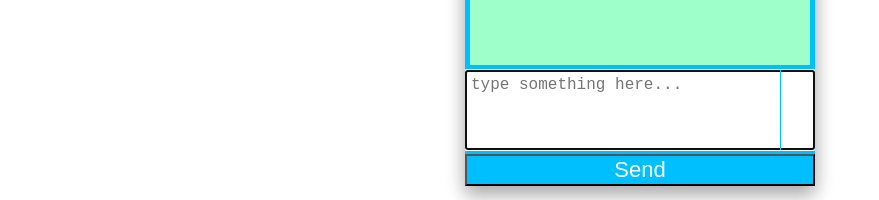
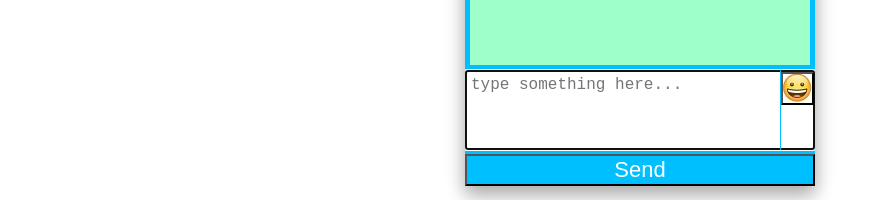
Before and after one commit to codotronix/baricons, a plain HTML site: page quick demo/index.html in a window 1280 px wide. Shown: the part 482-682 px from the top of the page, without its empty margins (0-879 px from the left). Drawn offline with Linux system fonts and the light colour scheme.

Commit message:
smiley button created

```diff
--- a/quick demo/index.html
+++ b/quick demo/index.html
@@ -16,7 +16,9 @@
 		<div class="chat-accumulator"></div>
 		<div class="chat-input-area">
 			<textarea class="chat-input" placeholder="type something here..."></textarea>
-			<div class="chat-input-right-toolbox"></div>
+			<div class="chat-input-right-toolbox">
+				<button type="button" id="show-smiley"></button>
+			</div>
 		</div>
 		<button type="button" class="send-btn">Send</button>
 	</div>
--- a/quick demo/style.css
+++ b/quick demo/style.css
@@ -88,3 +88,11 @@ body {
 .chatlet.user-chatlet {
 	float: right;
 }
+
+#show-smiley {
+    height: 33px;
+    width: 33px;
+    background: url('./img/sample-icons-spritesheet-40px.jpg') -7px -8px no-repeat;
+    overflow: hidden;
+    margin-top: 2px;
+}
```
